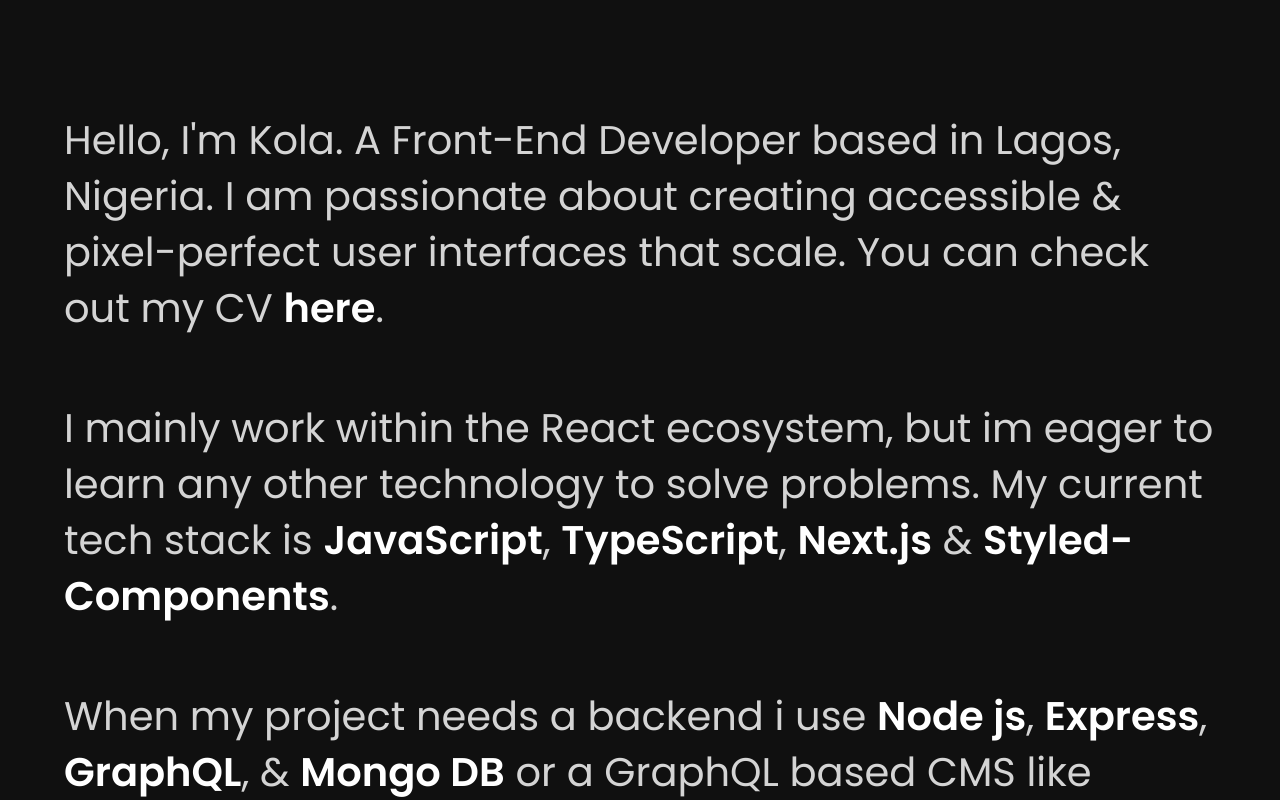
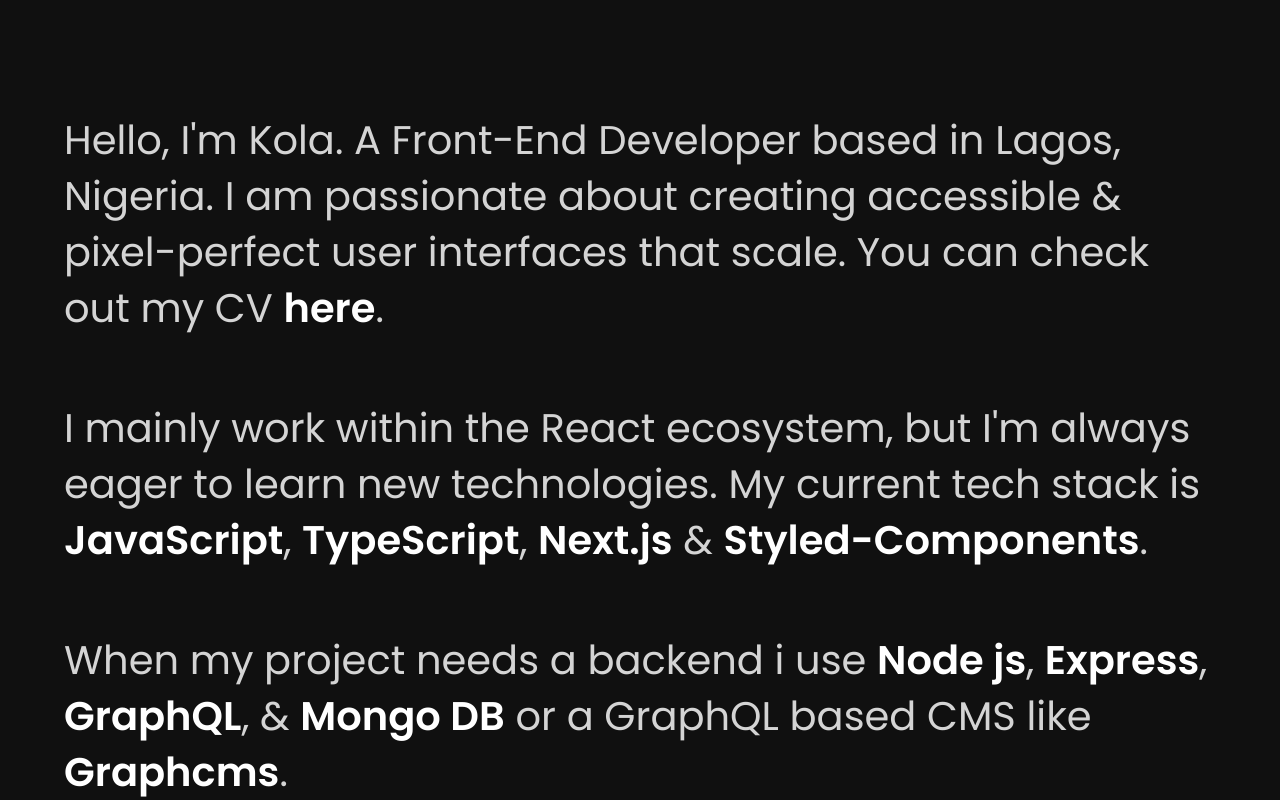
Before and after one commit to KXLAA/portfolio, a Next.js app: page / in a window 1280 px wide. Shown: the top 800 px of the page. Built offline with nearby package versions, Linux system fonts and the light colour scheme.

Commit message:
fix(stack): fix typo in stack component

```diff
--- a/components/home/Stack.tsx
+++ b/components/home/Stack.tsx
@@ -20,8 +20,8 @@
     <>
       <Box>
         <Frontend>
-          I mainly work within the React ecosystem, but im eager to learn any
-          other technology to solve problems. My current tech stack is{` `}
+          I mainly work within the React ecosystem, but {`I'm`} always eager to
+          learn new technologies. My current tech stack is{` `}
           <Bold color="#f7df1e ">JavaScript</Bold>,{` `}
           <Bold color="#007ACC">TypeScript</Bold>,{` `}
           <Bold>Next.js</Bold>
```
